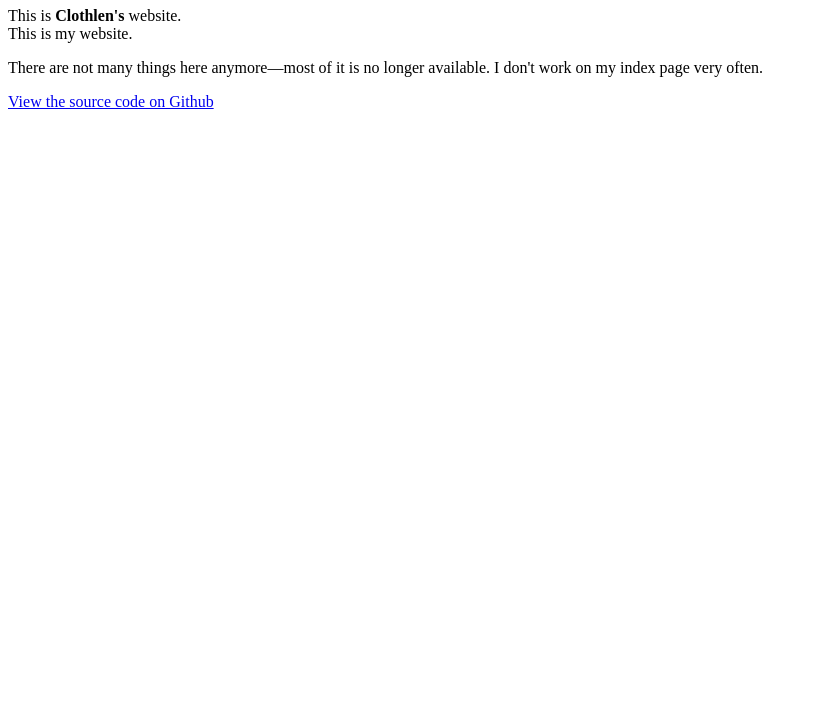
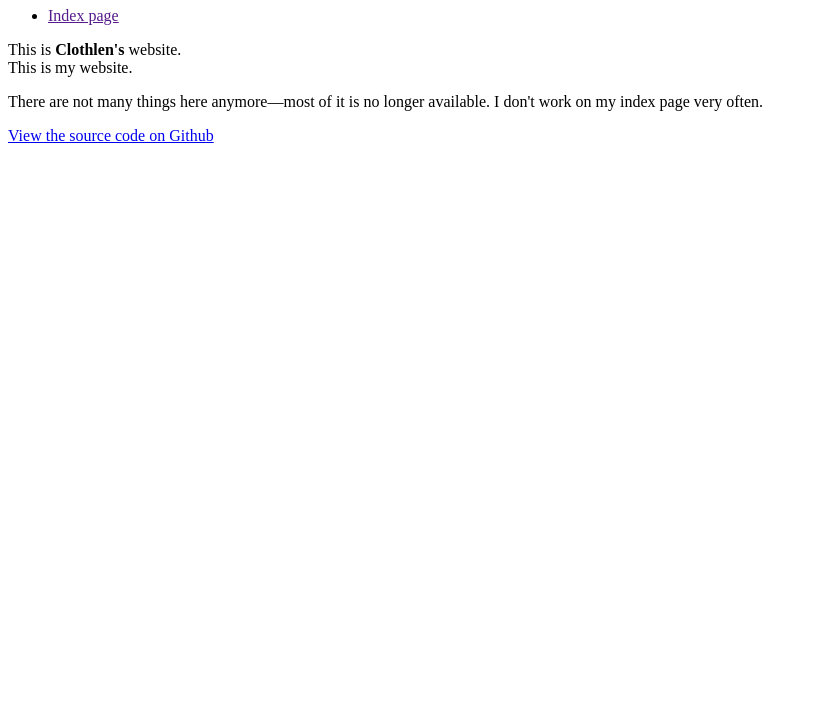
Before and after one commit to Clothlen/clothlen.github.io-dev, a plain HTML site: page index.html in a window 1280 px wide. Shown: the part 73-800 px from the top of the page, without its empty margins (0-817 px from the left). Drawn offline with Linux system fonts and the light colour scheme.

Commit message:
DEPLOY dev from src

```diff
--- a/index.html
+++ b/index.html
@@ -7,6 +7,13 @@
 	<body>
 		<header>
 			<h1>Index page</h1>
+			<ul>
+
+					<li class="active">
+						<a href="">Index page</a>
+					</li>
+
+			</ul>
 		</header>
 		<main>
 			<p>
```
